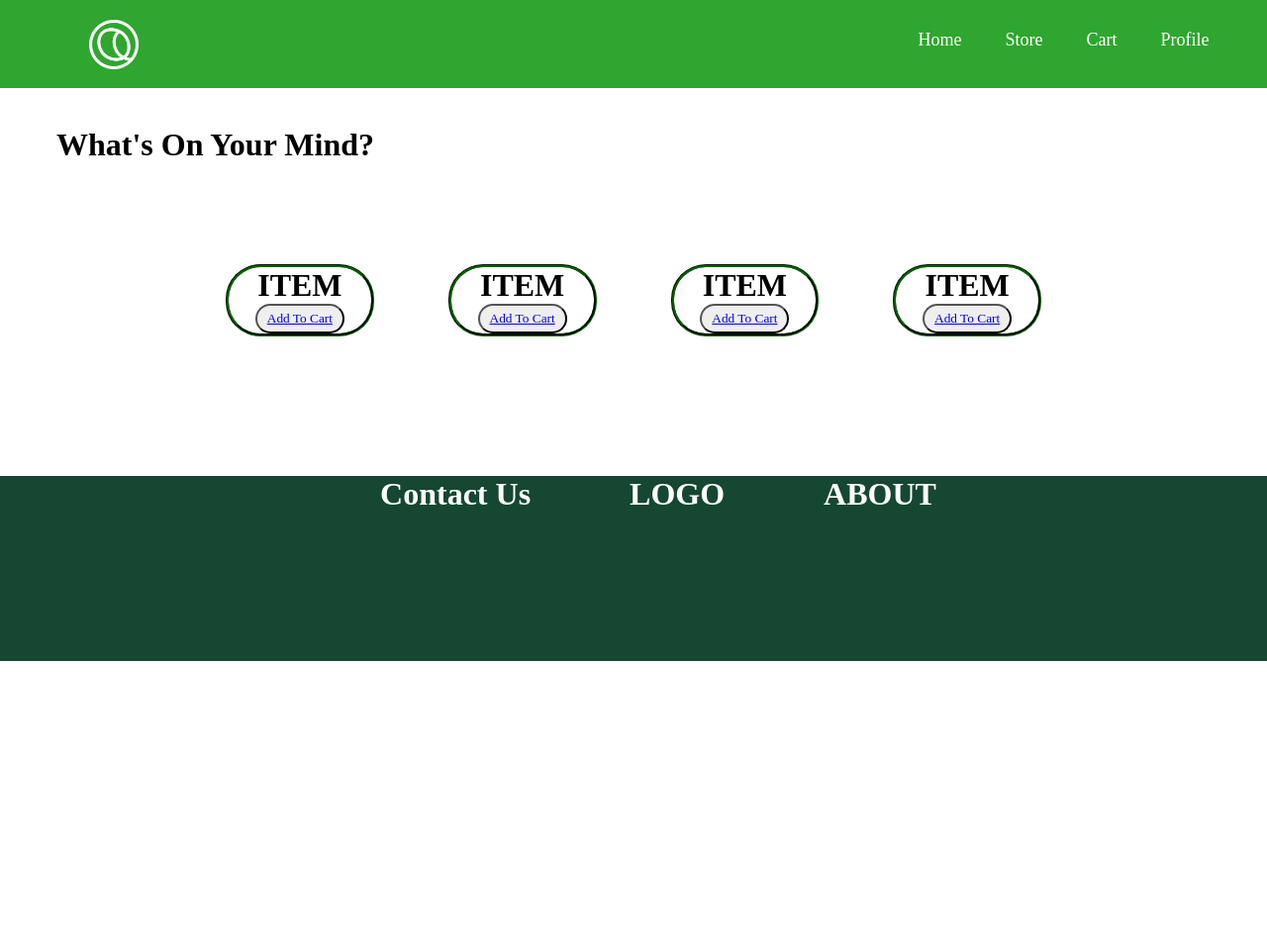
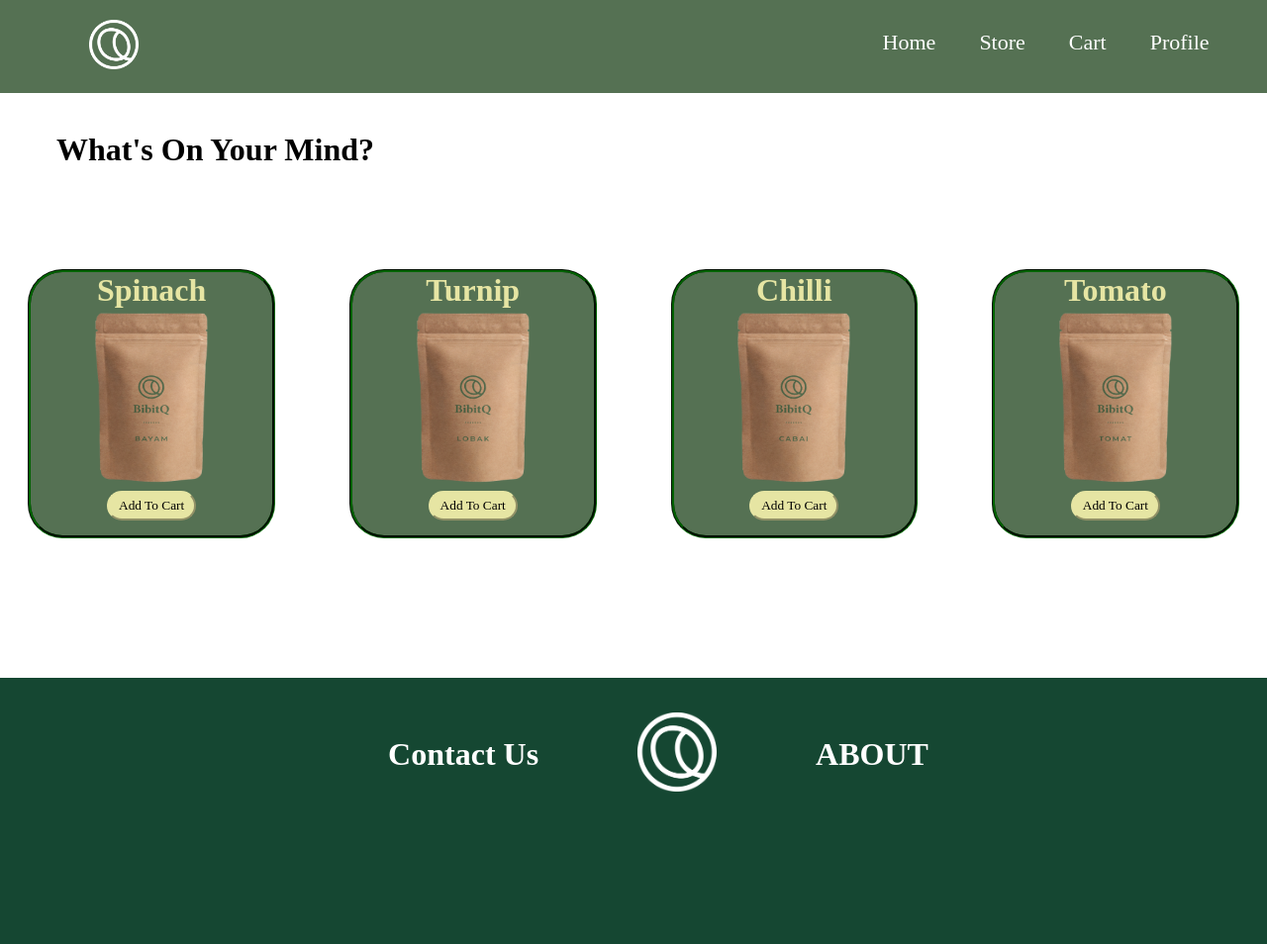
Before and after one commit to GirasArya/BibitQ, a PHP site: page /Shop.html in a window 1280 px wide. Shown: the whole page at 99% size. Before the commit the page ends 668 px from the top, so only its background shows below. Run offline with PHP 8.4, Linux system fonts and the light colour scheme.

Commit message:
minor improvement

```diff
--- a/Shop.html
+++ b/Shop.html
@@ -33,19 +33,23 @@
 
     <main class="catalogue">
         <div class="catalogue-1">
-            <h1>ITEM</h1>
+            <h1>Spinach</h1>
+            <img src="/Resources/logo & web-need/store-bayam.png">
             <button><a href="confirmation.html">Add To Cart</a></button>
         </div>
         <div class="catalogue-2">
-            <h1>ITEM</h1>
+            <h1>Turnip</h1>
+            <img src="/Resources/logo & web-need/store-lobak.png">
             <button><a href="confirmation.html">Add To Cart</a></button>
         </div>
         <div class="catalogue-3">
-            <h1>ITEM</h1>
+            <h1>Chilli</h1>
+            <img src="/Resources/logo & web-need/store-cabai.png">
             <button><a href="confirmation.html">Add To Cart</a></button>
         </div>
         <div class="catalogue-4">
-            <h1>ITEM</h1>
+            <h1>Tomato</h1>
+            <img src="/Resources/logo & web-need/store-tomat.png">
             <button><a href="confirmation.html">Add To Cart</a></button>
         </div>
     </main>
@@ -55,7 +59,7 @@
             <h1>Contact Us</h1>
         </div>
         <div class="contact-logo-h1">
-            <h1>LOGO</h1>
+            <img src="/Resources/logo & web-need/logo & web need/bibitq logo putih.png">
         </div>
         <div class="contact-faq-h1">
             <h1>ABOUT</h1>
--- a/cart.html
+++ b/cart.html
@@ -16,7 +16,7 @@
             <ul class="navbar">
                 <li><a href="index.html">Home</a></li>
                 <li><a href="Shop.html">Store</a></li>
-                <li><a href="#">Cart</a></li>
+                <li><a href="cart.html">Cart</a></li>
                 <li><a href="#">Profile</a></li>
             </ul>
         </nav>
--- a/index.html
+++ b/index.html
@@ -18,7 +18,7 @@
             <ul class="navbar">
                 <li><a href="index.html">Home</a></li>
                 <li><a href="Shop.html">Store</a></li>
-                <li><a href="#">Cart</a></li>
+                <li><a href="cart.html">Cart</a></li>
                 <li><a href="#">Profile</a></li>
             </ul>
         </nav>
@@ -32,7 +32,7 @@
                     <p>The Freshest Seed </br>For Your Need</p>
                     <button><a href="Shop.html">Discover More</a> </button>
                 </div>
-                <img src="Resources/715721cef5bcf33a255a0b5480e27d1e-removebg-preview.png" alt="placeholder aja">
+                <img src="Resources/logo & web-need/tomat-hero.png" alt="placeholder aja">
             </div>
         </section>
         <section class="selling-point">
@@ -60,7 +60,7 @@
                 <h1>Contact Us</h1>
             </div>
             <div class="contact-logo-h1">
-                <h1>LOGO</h1>
+                <img src="/Resources/logo & web-need/logo & web need/bibitq logo putih.png">
             </div>
             <div class="contact-faq-h1">
                 <h1>ABOUT</h1>
--- a/style.css
+++ b/style.css
@@ -8,12 +8,12 @@
 
 header li a {
     text-decoration: none;
-    font-size: 18px;
+    font-size: 22px;
     color: white;
 }
 
 header {
-    background-color: rgb(47, 166, 47);
+    background-color: #557153;
     display: flex;
     justify-content: flex-end;
     align-items: center;
@@ -45,15 +45,16 @@ header img {
     display: grid;
     align-items: center;
     justify-content: center;
-    grid-template-columns: 70% auto;
-    grid-template-rows: 85% 100px;
+    grid-template-columns: 70% 30%;
+    grid-template-rows: 50% 50%;
     gap: 10px;
-    background-color: rgb(47, 166, 47);
+    padding-top: 11%;
+    background-color: #557153;
 }
 
 .headline-grid-header p {
     color: white;
-    margin-left: 5%;
+    margin-left: 10%;
     text-align: left;
     line-height: auto;
     font-size: 64px;
@@ -62,10 +63,11 @@ header img {
 
 .headline-grid-header button {
     font-size: 18px;
-    margin-left: 23%;
+    margin-left: 27%;
     padding: 10px 15px;
     border-radius: 50px;
-    border-color: none;
+    background-color: #E6E5A3;
+    border-color: #E6E5A3;
 }
 
 .headline-grid-header button a {
@@ -77,7 +79,7 @@ header img {
     justify-content: right;
     border-radius: 15px 50px 30px;
     width: 400px;
-    height: 550px;
+    height: 450px;
 }
 
 .selling-point {
@@ -130,6 +132,7 @@ header img {
     justify-content: center;
     gap: 50px;
     background-color: #154732;
+    padding-top: 35px;
 }
 
 .contact-contact-h1 {
@@ -146,9 +149,8 @@ header img {
     padding-left: 50px;
 }
 
-.contact-logo-h1 {
-    color: white;
-    /* font-size: 24px; */
+.contact-logo-h1 img {
+    width: 130px;
     padding-bottom: 50px;
     padding-left: 50px;
 }
@@ -171,56 +173,141 @@ header img {
     display: grid;
     align-items: center;
     justify-content: center;
-    grid-template-columns: 15% 15% 15% 15%;
+    grid-template-columns: 25% 25% 25% 25%;
     gap: 75px;
 }
 
 .catalogue-1 {
     border-style: groove;
     border-color: darkgreen;
+    background-color: #557153;
     text-align: center;
     border-radius: 35px;
+}
+
+.catalogue-1 h1{
+    color: #E6E5A3;
+}
+
+.catalogue-1 img {
+    width: 200px;
+    height: 180px;
 }
 
 .catalogue-1 button {
     padding: 5px 10px;
     border-radius: 25px;
+    background-color: #E6E5A3;
+    border-color: #E6E5A3;
+    margin-bottom: 15px;
+}
+
+.catalogue-1 a {
+    text-decoration: none;
+    color: black;
 }
 
 .catalogue-2 {
     border-style: groove;
     border-color: darkgreen;
+    background-color: #557153;
     text-align: center;
     border-radius: 35px;
+}
+
+.catalogue-2 h1{
+    color: #E6E5A3;
+}
+
+.catalogue-2 img {
+    width: 200px;
+    height: 180px;
 }
 
 .catalogue-2 button {
     padding: 5px 10px;
     border-radius: 25px;
+    background-color: #E6E5A3;
+    border-color: #E6E5A3;
+    margin-bottom: 15px;
+}
+
+.catalogue-2 a {
+    text-decoration: none;
+    color: black;
 }
 
 .catalogue-3 {
     border-style: groove;
     border-color: darkgreen;
+    background-color: #557153;
     text-align: center;
     border-radius: 35px;
+}
+
+.catalogue-3 h1{
+    color: #E6E5A3;
+}
+
+.catalogue-3 img {
+    width: 200px;
+    height: 180px;
 }
 
 .catalogue-3 button {
     padding: 5px 10px;
     border-radius: 25px;
+    background-color: #E6E5A3;
+    border-color: #E6E5A3;
+    margin-bottom: 15px;
 }
 
+.catalogue-3 a {
+    text-decoration: none;
+    color: black;
+}
 
 .catalogue-4 {
     border-style: groove;
     border-color: darkgreen;
+    background-color: #557153;
     text-align: center;
     border-radius: 35px;
 }
 
+.catalogue-4 h1{
+    color: #E6E5A3;
+}
+
+.catalogue-4 img {
+    width: 200px;
+    height: 180px;
+}
 
 .catalogue-4 button {
     padding: 5px 10px;
     border-radius: 25px;
+    background-color: #E6E5A3;
+    border-color: #E6E5A3;
+    margin-bottom: 15px;
+
 }
+
+.catalogue-4 a {
+    text-decoration: none;
+    color: black;
+}
+
+.confirmation h1 {
+    padding-top: 3%;
+    padding-left: 57px;
+}
+
+.confirmation-text-box {
+    margin-left: 5%;
+    margin-top: 1%;
+}
+
+.confirmation-submit{
+    margin-top: 1%;
+}
```
Also changed, not shown: confirmation.html (+2 -5 lines).
